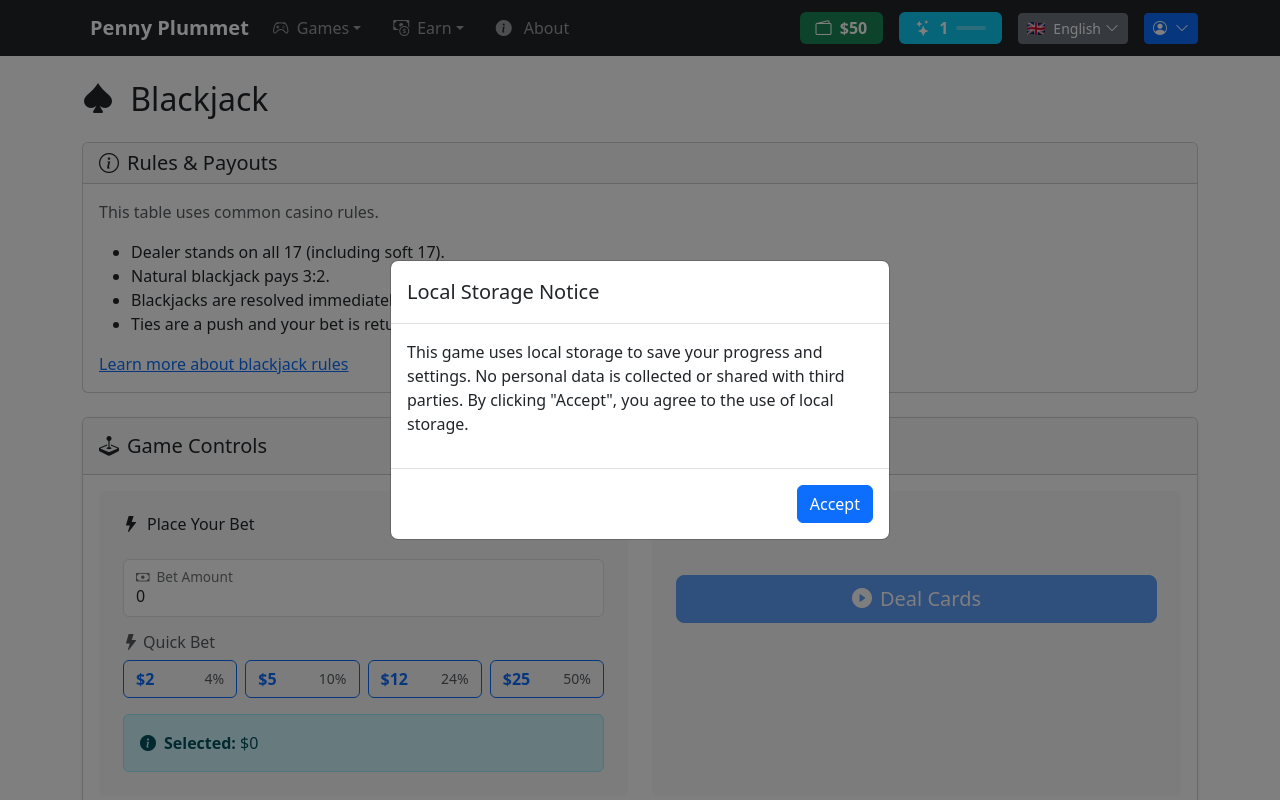
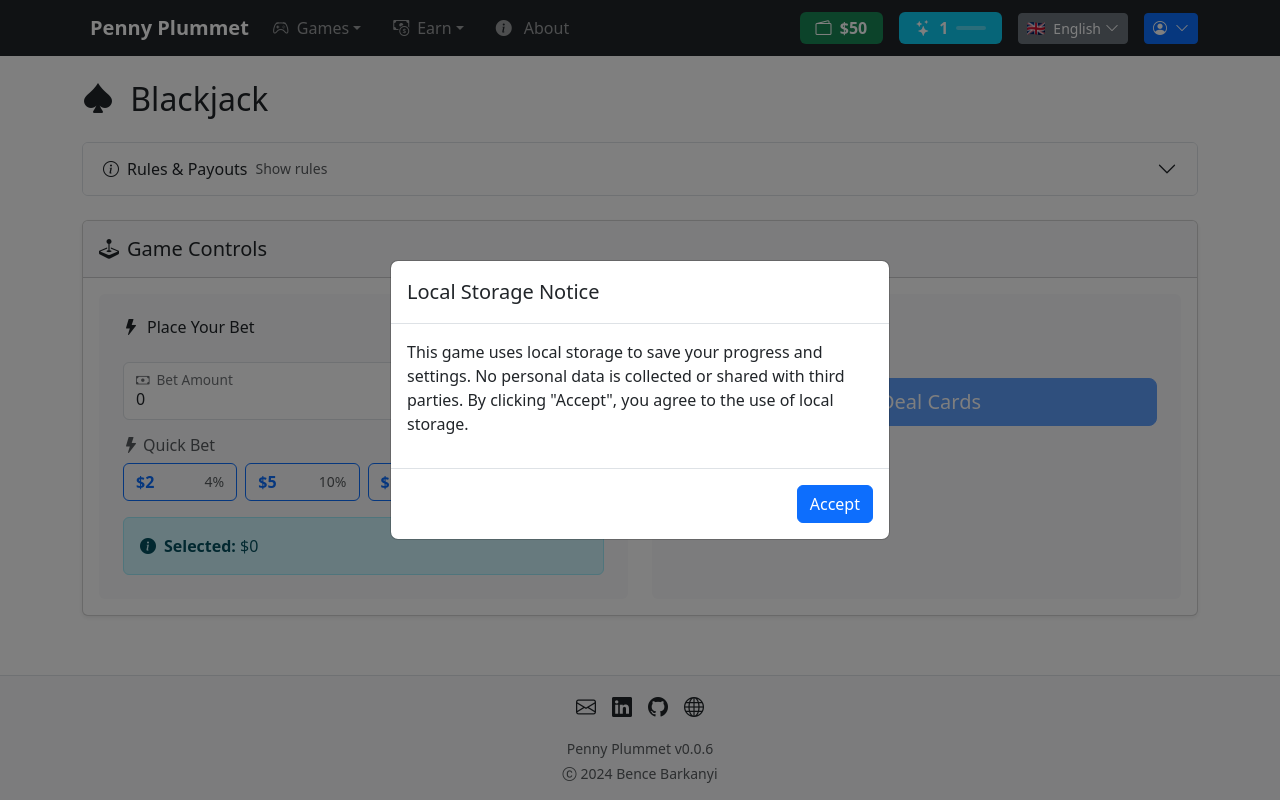
Before and after one commit to benceb2/penny-plummet, a Vue app: page /blackjack in a window 1280 px wide. Shown: the top 800 px of the page. Built offline with nearby package versions, Linux system fonts and the light colour scheme.

Commit message:
ruels accordion + remove custom CSS in favour of bootstrap utilities

```diff
--- a/src/locales/en/blackjack.ts
+++ b/src/locales/en/blackjack.ts
@@ -39,6 +39,8 @@ export default {
     "rules": {
       "title": "Rules & Payouts",
       "summary": "This table uses common casino rules.",
+      "show": "Show rules",
+      "hide": "Hide rules",
       "dealerStands": "Dealer stands on all 17 (including soft 17).",
       "blackjackPays": "Natural blackjack pays 3:2.",
       "dealerChecks": "Blackjacks are resolved immediately after the deal.",
--- a/src/locales/hu/blackjack.ts
+++ b/src/locales/hu/blackjack.ts
@@ -39,6 +39,8 @@ export default {
     "rules": {
       "title": "Szabályok és Kifizetések",
       "summary": "Ez az asztal a gyakori kaszinószabályokat használja.",
+      "show": "Szabályok megjelenítése",
+      "hide": "Szabályok elrejtése",
       "dealerStands": "Az osztó minden 17-nél megáll (soft 17 esetén is).",
       "blackjackPays": "A természetes blackjack 3:2 arányban fizet.",
       "dealerChecks": "A blackjack az osztás után azonnal eldől.",
--- a/src/views/blackjack/BlackjackView.vue
+++ b/src/views/blackjack/BlackjackView.vue
@@ -18,6 +18,7 @@ const userStore = useUserStore()
 const betAmount = ref(0)
 const showStats = ref(false)
 const showGameResult = ref(false)
+const showRules = ref(false)
 
 const gameResult = computed(() => {
   if (gameStore.gameState !== BlackjackState.GAME_OVER) {
@@ -132,7 +133,7 @@ const maxBetAmount = computed(() => userStore.chips)
 
     <!-- Stats Section -->
     <div v-if="showStats" class="row mb-4">
-      <div class="col-12">
+      <div class="col-12 d-none d-md-block">
         <div class="card">
           <div class="card-header bg-light">
             <h5 class="mb-0">
@@ -142,15 +143,18 @@ const maxBetAmount = computed(() => userStore.chips)
           <div class="card-body">
             <div class="row g-3">
               <div class="col-md-4">
-                <div class="border rounded p-3 text-center">
+                <div class="card text-center h-100">
+                  <div class="card-body">
                     <h6 class="text-muted mb-2">
                       <i class="bi bi-collection me-1"></i>{{ t('blackjack.stats.handsPlayed') }}
                     </h6>
                     <span class="h4">{{ userStore.stats.handsPlayed }}</span>
                   </div>
                 </div>
+              </div>
               <div class="col-md-4">
-                <div class="border rounded p-3 text-center">
+                <div class="card text-center h-100">
+                  <div class="card-body">
                     <h6 class="text-muted mb-2">
                       <i class="bi bi-cash-stack me-1"></i>{{ t('blackjack.stats.totalWinnings') }}
                     </h6>
@@ -160,8 +164,10 @@ const maxBetAmount = computed(() => userStore.chips)
                     </span>
                   </div>
                 </div>
+              </div>
               <div class="col-md-4">
-                <div class="border rounded p-3 text-center">
+                <div class="card text-center h-100">
+                  <div class="card-body">
                     <h6 class="text-muted mb-2">
                       <i class="bi bi-trophy me-1"></i>{{ t('blackjack.stats.biggestWin') }}
                     </h6>
@@ -176,22 +182,94 @@ const maxBetAmount = computed(() => userStore.chips)
         </div>
       </div>
 
+      <div class="col-12 d-md-none">
+        <div class="accordion" id="blackjackStatsAccordion">
+          <div class="accordion-item">
+            <h2 class="accordion-header" id="blackjackStatsHeading">
+              <button
+                class="accordion-button collapsed"
+                type="button"
+                data-bs-toggle="collapse"
+                data-bs-target="#blackjackStatsCollapse"
+                aria-expanded="false"
+                aria-controls="blackjackStatsCollapse">
+                <i class="bi bi-graph-up me-2"></i>{{ t('blackjack.stats.title') }}
+              </button>
+            </h2>
+            <div
+              id="blackjackStatsCollapse"
+              class="accordion-collapse collapse"
+              aria-labelledby="blackjackStatsHeading"
+              data-bs-parent="#blackjackStatsAccordion">
+              <div class="accordion-body p-0">
+                <ul class="list-group list-group-flush">
+                  <li class="list-group-item d-flex justify-content-between align-items-center">
+                    <span class="text-muted">
+                      <i class="bi bi-collection me-1"></i>{{ t('blackjack.stats.handsPlayed') }}
+                    </span>
+                    <span class="fw-semibold">{{ userStore.stats.handsPlayed }}</span>
+                  </li>
+                  <li class="list-group-item d-flex justify-content-between align-items-center">
+                    <span class="text-muted">
+                      <i class="bi bi-cash-stack me-1"></i>{{ t('blackjack.stats.totalWinnings') }}
+                    </span>
+                    <span
+                      class="fw-semibold"
+                      :class="{ 'text-success': userStore.stats.totalWinnings > 0, 'text-danger': userStore.stats.totalWinnings < 0 }">
+                      {{ formatIntAsCurrency(userStore.stats.totalWinnings) }}
+                    </span>
+                  </li>
+                  <li class="list-group-item d-flex justify-content-between align-items-center">
+                    <span class="text-muted">
+                      <i class="bi bi-trophy me-1"></i>{{ t('blackjack.stats.biggestWin') }}
+                    </span>
+                    <span class="fw-semibold text-success">
+                      {{ formatIntAsCurrency(userStore.stats.biggestWin) }}
+                    </span>
+                  </li>
+                </ul>
+              </div>
+            </div>
+          </div>
+        </div>
+      </div>
+    </div>
+
+    <div class="blackjack-view">
     <!-- Rules Summary -->
     <div class="row mb-4">
       <div class="col-12">
-        <div class="card">
-          <div class="card-header bg-light">
-            <h5 class="mb-0">
+        <div class="accordion" id="blackjackRulesAccordion">
+          <div class="accordion-item">
+            <h2 class="accordion-header" id="blackjackRulesHeading">
+              <button
+                class="accordion-button d-flex align-items-center justify-content-between"
+                type="button"
+                :class="{ collapsed: !showRules }"
+                :aria-expanded="showRules"
+                aria-controls="blackjackRulesCollapse"
+                @click="showRules = !showRules">
+                <span>
                   <i class="bi bi-info-circle me-2"></i>{{ t('blackjack.rules.title') }}
-            </h5>
-          </div>
-          <div class="card-body">
+                </span>
+                <span class="ms-2 small text-muted">
+                  {{ showRules ? t('blackjack.rules.hide') : t('blackjack.rules.show') }}
+                </span>
+              </button>
+            </h2>
+            <div
+              id="blackjackRulesCollapse"
+              class="accordion-collapse collapse"
+              :class="{ show: showRules }"
+              aria-labelledby="blackjackRulesHeading"
+              data-bs-parent="#blackjackRulesAccordion">
+              <div class="accordion-body">
                 <p class="text-muted mb-3">{{ t('blackjack.rules.summary') }}</p>
-            <ul class="mb-3">
-              <li>{{ t('blackjack.rules.dealerStands') }}</li>
-              <li>{{ t('blackjack.rules.blackjackPays') }}</li>
-              <li>{{ t('blackjack.rules.dealerChecks') }}</li>
-              <li>{{ t('blackjack.rules.tiesPush') }}</li>
+                <ul class="list-group list-group-flush mb-3">
+                  <li class="list-group-item">{{ t('blackjack.rules.dealerStands') }}</li>
+                  <li class="list-group-item">{{ t('blackjack.rules.blackjackPays') }}</li>
+                  <li class="list-group-item">{{ t('blackjack.rules.dealerChecks') }}</li>
+                  <li class="list-group-item">{{ t('blackjack.rules.tiesPush') }}</li>
                 </ul>
                 <a
                   class="link-primary"
@@ -200,6 +278,8 @@ const maxBetAmount = computed(() => userStore.chips)
                   rel="noopener noreferrer">
                   {{ t('blackjack.rules.learnMore') }}
                 </a>
+              </div>
+            </div>
           </div>
         </div>
       </div>
@@ -221,7 +301,7 @@ const maxBetAmount = computed(() => userStore.chips)
           </div>
           <div class="card-body">
             <div class="d-flex justify-content-center">
-              <div class="hand-display">
+              <div class="d-flex flex-wrap gap-2 gap-sm-3 justify-content-center p-2 p-sm-3">
                 <PlayingCard v-for="(card, index) in gameStore.dealerHand" :key="index" :card="card" />
               </div>
             </div>
@@ -246,7 +326,7 @@ const maxBetAmount = computed(() => userStore.chips)
           </div>
           <div class="card-body">
             <div class="d-flex justify-content-center">
-              <div class="hand-display">
+              <div class="d-flex flex-wrap gap-2 gap-sm-3 justify-content-center p-2 p-sm-3">
                 <PlayingCard v-for="(card, index) in gameStore.playerHand" :key="index" :card="card" />
               </div>
             </div>
@@ -289,26 +369,27 @@ const maxBetAmount = computed(() => userStore.chips)
                     </h6>
 
                     <!-- Betting State -->
-                    <div v-if="gameStore.gameState === BlackjackState.BETTING">
-                      <button class="btn btn-primary btn-lg w-100 mt-3" @click="handleDeal"
+                    <div v-if="gameStore.gameState === BlackjackState.BETTING" class="d-grid">
+                      <button class="btn btn-primary btn-lg mt-3" @click="handleDeal"
                         :disabled="betAmount <= 0 || betAmount > userStore.chips">
                         <i class="bi bi-play-circle-fill me-2"></i>{{ t('blackjack.controls.dealCards') }}
                       </button>
                     </div>
 
                     <!-- Player Turn State -->
-                    <div v-if="gameStore.gameState === BlackjackState.PLAYER_TURN"
-                      class="d-flex gap-3 justify-content-center">
-                      <button class="btn btn-success btn-lg" @click="handleHit">
+                    <div v-if="gameStore.gameState === BlackjackState.PLAYER_TURN">
+                      <div class="btn-group w-100" role="group" aria-label="Blackjack actions">
+                        <button class="btn btn-success btn-lg w-50" @click="handleHit">
                           <i class="bi bi-plus-circle-fill me-2"></i>{{ t('blackjack.controls.hit') }}
                         </button>
-                      <button class="btn btn-warning btn-lg text-white" @click="handleStand">
+                        <button class="btn btn-warning btn-lg text-white w-50" @click="handleStand">
                           <i class="bi bi-hand-thumbs-up-fill me-2"></i>{{ t('blackjack.controls.stand') }}
                         </button>
                       </div>
+                    </div>
 
                     <!-- Game Over State -->
-                    <div v-if="gameStore.gameState === BlackjackState.GAME_OVER" class="d-flex justify-content-center">
+                    <div v-if="gameStore.gameState === BlackjackState.GAME_OVER" class="d-grid">
                       <button class="btn btn-primary btn-lg" @click="handleNewGame">
                         <i class="bi bi-arrow-clockwise me-2"></i>{{ t('blackjack.controls.newGame') }}
                       </button>
@@ -324,23 +405,6 @@ const maxBetAmount = computed(() => userStore.chips)
 
     <!-- Game Result Modal -->
     <GameResult :show="showGameResult" :result="gameResult" :auto-dismiss="false" @close="handleResultClose" />
+    </div>
   </BaseLayout>
 </template>
-
-<style scoped>
-.hand-display {
-  display: flex;
-  flex-wrap: wrap;
-  gap: 10px;
-  justify-content: center;
-  padding: 20px;
-}
-
-.playing-card {
-  transition: transform 0.2s ease-in-out;
-}
-
-.playing-card:hover {
-  transform: translateY(-10px);
-}
-</style>
```
Lines whose indentation alone changed are shown as unchanged.
